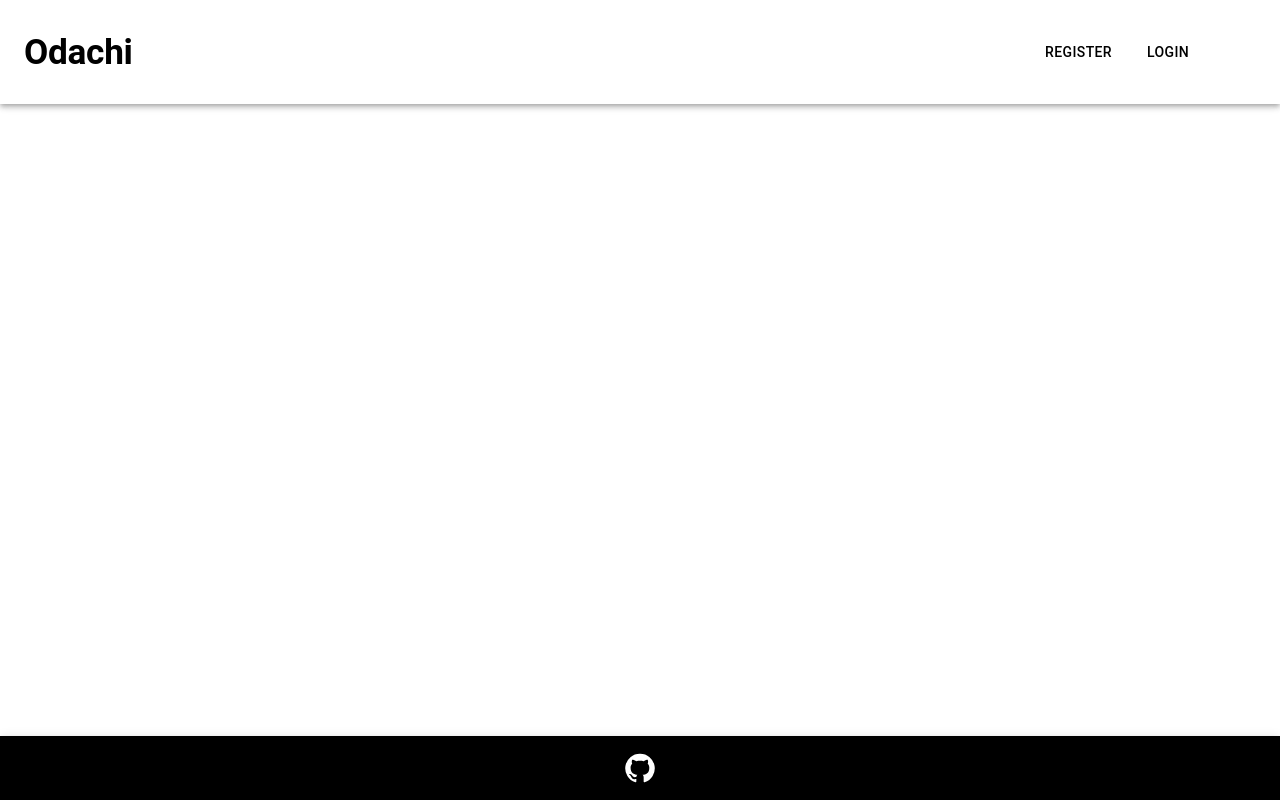
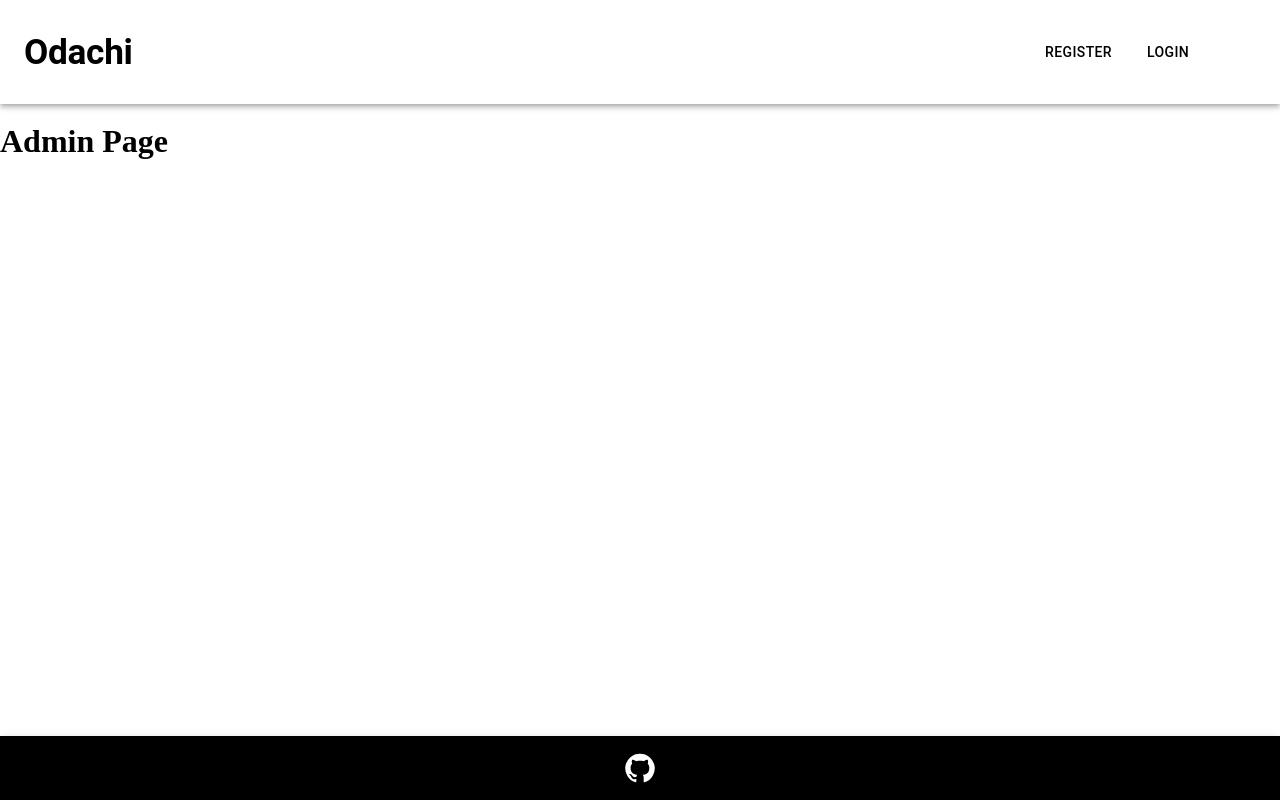
Before and after one commit to Frank-Colorado/buy-stuff, a React (Vite) app in the folder client/: page /admin in a window 1280 px wide. Built offline with nearby package versions, Linux system fonts and the light colour scheme.

Commit message:
added routing to AdminPage in App component

```diff
--- a/client/src/App.jsx
+++ b/client/src/App.jsx
@@ -8,6 +8,7 @@ import Footer from './components/navbars/Footer.jsx';
 import HomePage from './pages/HomePage.jsx';
 import RegisterPage from './pages/RegisterPage.jsx';
 import LoginPage from './pages/LoginPage.jsx';
+import AdminPage from './pages/AdminPage.jsx';
 
 const App = () => {
   const isAdmin = false;
@@ -28,6 +29,7 @@ const App = () => {
             <Route path="/" element={<HomePage />} />
             <Route path="/register" element={<RegisterPage />} />
             <Route path="/login" element={<LoginPage />} />
+            <Route path="/admin" element={<AdminPage />} />
           </Routes>
         </div>
         <Footer />
```
